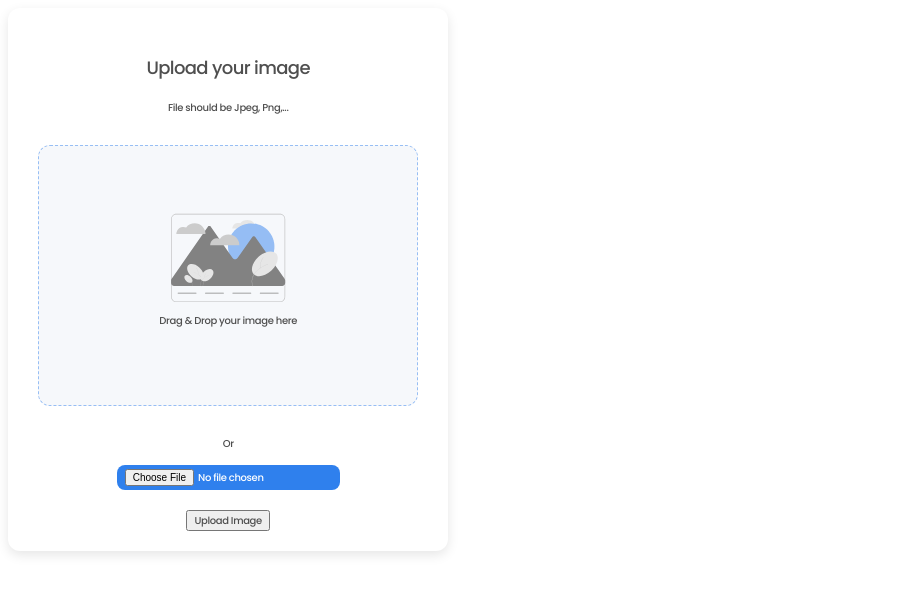
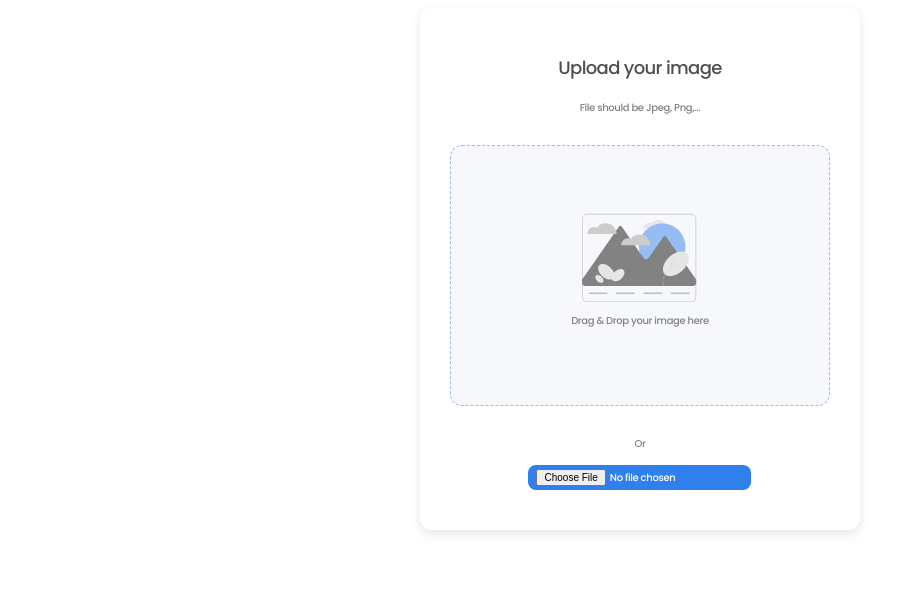
Before and after one commit to clement-gambier2/image-uploader, a React (Create React App) app: page / in a window 1280 px wide. Shown: the top 594 px of the page, without its empty margins (0-907 px from the left). Built offline with nearby package versions, Linux system fonts and the light colour scheme; the HTML template or start-up script is replaced by a standard one.

Commit message:
last styling

```diff
--- a/src/pages/FinalPage.js
+++ b/src/pages/FinalPage.js
@@ -5,8 +5,8 @@ import {CopyToClipboard} from 'react-copy-to-clipboard';
 import { useState } from "react";
 function FinalPage(props) {
 
-    const [value, setValue] = useState(props.link);
-    const [copied, setCopied] = useState(false);
+
+
     return (
         <main>
             <header>
@@ -20,9 +20,8 @@ function FinalPage(props) {
 
                 <CopyToClipboard
                     options={{ debug: props.debug, message: "" }}
-                    text={value}
-                    onCopy={() => setCopied(true)}>
-                    <button>Copy to clipboard with button</button>
+                    text={props.link}>
+                    <button className="button">Copy to clipboard with button</button>
                 </CopyToClipboard>
             </div>
         </main>
--- a/src/pages/HomePage.js
+++ b/src/pages/HomePage.js
@@ -23,13 +23,12 @@ function HomePage(props) {
     const onDrop = useCallback((acceptedFiles) => {
         const file = acceptedFiles[0];
         setImage(file);
-        console.log(file);
     }
     , [])
     const {getRootProps, getInputProps} = useDropzone({onDrop})
 
     //Function to upload image to firebase storage
-    const upload = () => {
+    function upload(){
         if (image == null) return;
         //Need to specify the path to the image
         const imageRef = ref(storage, image.name);
@@ -67,10 +66,10 @@ function HomePage(props) {
 
             <div id="choose-container">
                 <p>Or</p>
-                <input className="button" type="file"onChange={(event) => {
+                <input className="button home-button" type="file"onChange={(event) => {
                     setImage(event.target.files[0]);
                 }}/>
-                <button onClick={upload}> Upload Image</button>
+                <button onClick={upload()} className="hide"></button>
                 <img src={url[0]}/>
             </div>
         </main>
--- a/src/pages/UploadPage.js
+++ b/src/pages/UploadPage.js
@@ -7,7 +7,7 @@ function UploadPage(props){
     useEffect(() => {
         setTimeout(() => {
             setState("final");
-        },3000)
+        },5000)
 
     },[])
 
--- a/src/style/UploadPage.css
+++ b/src/style/UploadPage.css
@@ -4,7 +4,7 @@
     background: #2F80ED;
     border-radius: 8px;
     margin-bottom: 20px;
-    animation: 3s slidein;
+    animation: 5s slidein;
 }
 
 
--- a/src/style/index.css
+++ b/src/style/index.css
@@ -4,11 +4,19 @@
     font-size: 10px;
     line-height: 15px;
     letter-spacing: -0.035em;
-    color: #4F4F4F;
+    color: #828282;
+}
+
+
+body{
+    display: flex;
+    flex-direction: column;
+    align-items: center;
 }
 
 h1{
     font-size: 18px;
+    color: #4F4F4F;
 }
 
 main{
@@ -42,9 +50,12 @@ h1{
 	border: none;
 	cursor: pointer;
 	outline: inherit;
+    -webkit-appearance: none;
+}
+
+.home-button{
     margin: 4px 4px;
     margin-bottom: 20px;
-    -webkit-appearance: none;
 }
 
 .hide{
```
